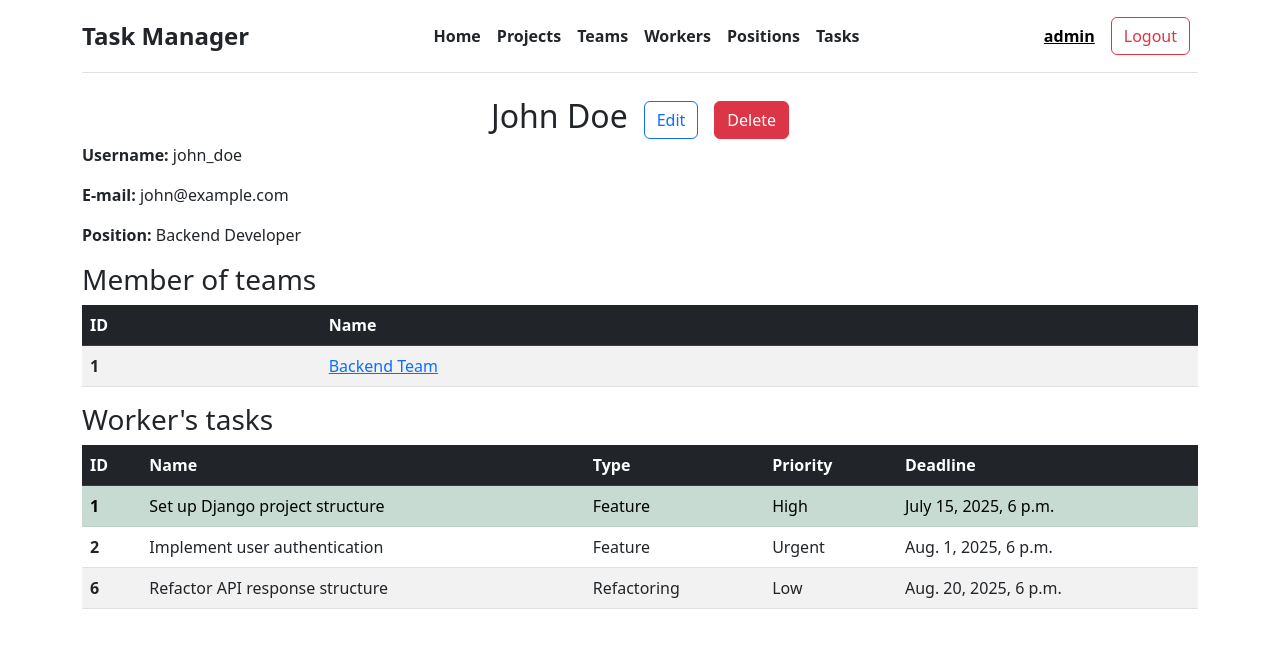
After one commit to realasdfg/task-manager, a Django app: page /workers/2/ in a window 1280 px wide. The commit adds this page. Shown: the top 648 px of the page. Run offline with Django 5.2, Linux system fonts and the light colour scheme; a user stored in the database is signed in; data comes from the database, SQL or seed files in the repository.

Commit message:
Create Worker detail view, url, template

```diff
--- a/tasks/urls.py
+++ b/tasks/urls.py
@@ -15,7 +15,7 @@ from tasks.views.team import (
     TeamUpdateView,
     TeamDeleteView,
 )
-from tasks.views.worker import WorkerListView
+from tasks.views.worker import WorkerListView, WorkerDetailView
 
 urlpatterns = [
     path("", index, name="index"),
@@ -54,6 +54,11 @@ urlpatterns = [
         name="team-delete"
     ),
     path("workers/", WorkerListView.as_view(), name="worker-list"),
+    path(
+        "workers/<int:pk>/",
+        WorkerDetailView.as_view(),
+        name="worker-detail"
+    ),
 ]
 
 app_name = "tasks"
--- a/tasks/views/worker.py
+++ b/tasks/views/worker.py
@@ -17,3 +17,10 @@ class WorkerListView(SearchMixin, LoginRequiredMixin, generic.ListView):
         "first_name": "Search by first name",
         "last_name": "Search by last name",
     }
+
+
+class WorkerDetailView(LoginRequiredMixin, generic.DetailView):
+    model = Worker
+    queryset = (Worker.objects.all()
+                .select_related("position")
+                .prefetch_related("tasks__task_type", "teams"))
--- a/templates/includes/header.html
+++ b/templates/includes/header.html
@@ -13,8 +13,9 @@
     <li><a href="#" class="nav-link px-2 link-dark fw-semibold">Tasks</a></li>
   </ul>
 
-  <div class="d-flex text-end">
+  <div class="d-flex text-end align-items-center gap-3">
     {% if user.is_authenticated %}
+      <a href="{% url 'tasks:worker-detail' user.id %}" class="text-black fw-bold">{{ user.username }}</a>
       <form action="{% url 'logout' %}" method="post">
         {% csrf_token %}
         <button class="btn btn-outline-danger me-2" type="submit">Logout</button>
--- a/templates/tasks/team_detail.html
+++ b/templates/tasks/team_detail.html
@@ -21,9 +21,9 @@
     {% for member in team.members.all %}
       <tr>
         <th scope="row">{{ member.id }}</th>
-        <td>{{ member.username }}</td>
+        <td><a href="{% url 'tasks:worker-detail' member.id %}">{{ member.username }}</a></td>
         <td>{{ member.first_name }} {{ member.last_name }}</td>
-        <td>{{ member.position.name }}</td>
+        <td><a href="#">{{ member.position.name }}</a></td>
         <td>{{ member.tasks.count }}</td>
       </tr>
     {% endfor %}
--- /dev/null
+++ b/templates/tasks/worker_detail.html
@@ -0,0 +1,52 @@
+{% extends "base.html" %}
+
+{% block content %}
+  <div class="d-flex justify-content-center align-items-center gap-3">
+    <h2>{{ worker.first_name }} {{ worker.last_name }}</h2>
+    <a href="#" class="btn btn-outline-primary">Edit</a>
+    <a href="#" class="btn btn-danger">Delete</a>
+  </div>
+  <p><strong>Username:</strong> {{ worker.username }}</p>
+  <p><strong>E-mail:</strong> {{ worker.email }}</p>
+  <p><strong>Position:</strong> {{ worker.position.name }}</p>
+  <h3>Member of teams</h3>
+  <table class="table table-striped">
+    <thead class="table-dark">
+    <tr>
+      <th scope="col">ID</th>
+      <th scope="col">Name</th>
+    </tr>
+    </thead>
+    <tbody>
+    {% for team in worker.teams.all %}
+      <tr>
+        <th scope="row">{{ team.id }}</th>
+        <td><a href="{% url 'tasks:team-detail' team.id %}">{{ team.name }}</a></td>
+      </tr>
+    {% endfor %}
+    </tbody>
+  </table>
+  <h3>Worker's tasks</h3>
+  <table class="table table-striped">
+    <thead class="table-dark">
+    <tr>
+      <th scope="col">ID</th>
+      <th scope="col">Name</th>
+      <th scope="col">Type</th>
+      <th scope="col">Priority</th>
+      <th scope="col">Deadline</th>
+    </tr>
+    </thead>
+    <tbody>
+    {% for task in worker.tasks.all %}
+      <tr class="{% if task.is_completed %}table-success{% endif %}">
+        <th scope="row">{{ task.id }}</th>
+        <td>{{ task.name }}</td>
+        <td>{{ task.task_type }}</td>
+        <td>{{ task.priority.title }}</td>
+        <td>{{ task.deadline }}</td>
+      </tr>
+    {% endfor %}
+    </tbody>
+  </table>
+{% endblock %}
--- a/templates/tasks/worker_list.html
+++ b/templates/tasks/worker_list.html
@@ -24,7 +24,7 @@
     {% for worker in worker_list %}
       <tr>
         <th scope="row">{{ worker.id }}</th>
-        <td><a href="#">{{ worker.username }}</a></td>
+        <td><a href="{% url 'tasks:worker-detail' worker.id %}">{{ worker.username }}</a></td>
         <td>{{ worker.first_name }} {{ worker.last_name }}</td>
         <td><a href="#">{{ worker.position.name }}</a></td>
         <td>{{ worker.tasks.count }}</td>
```
